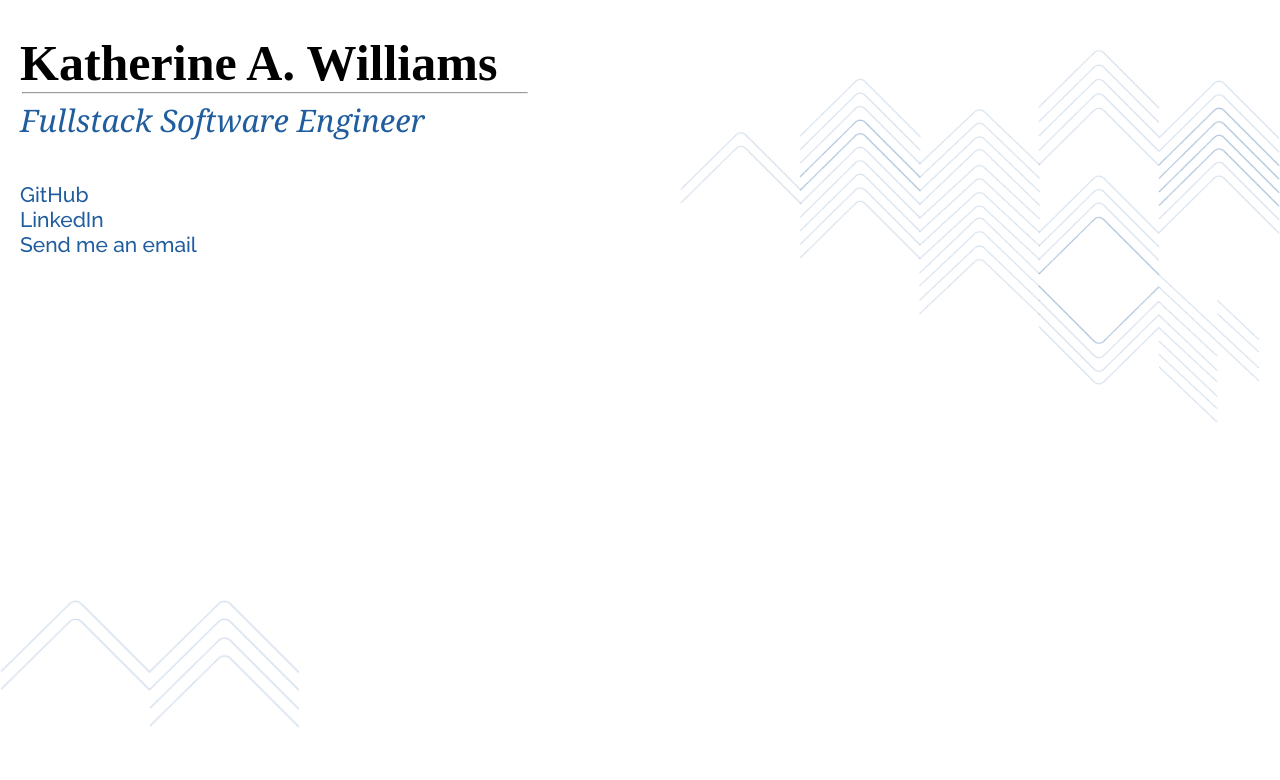
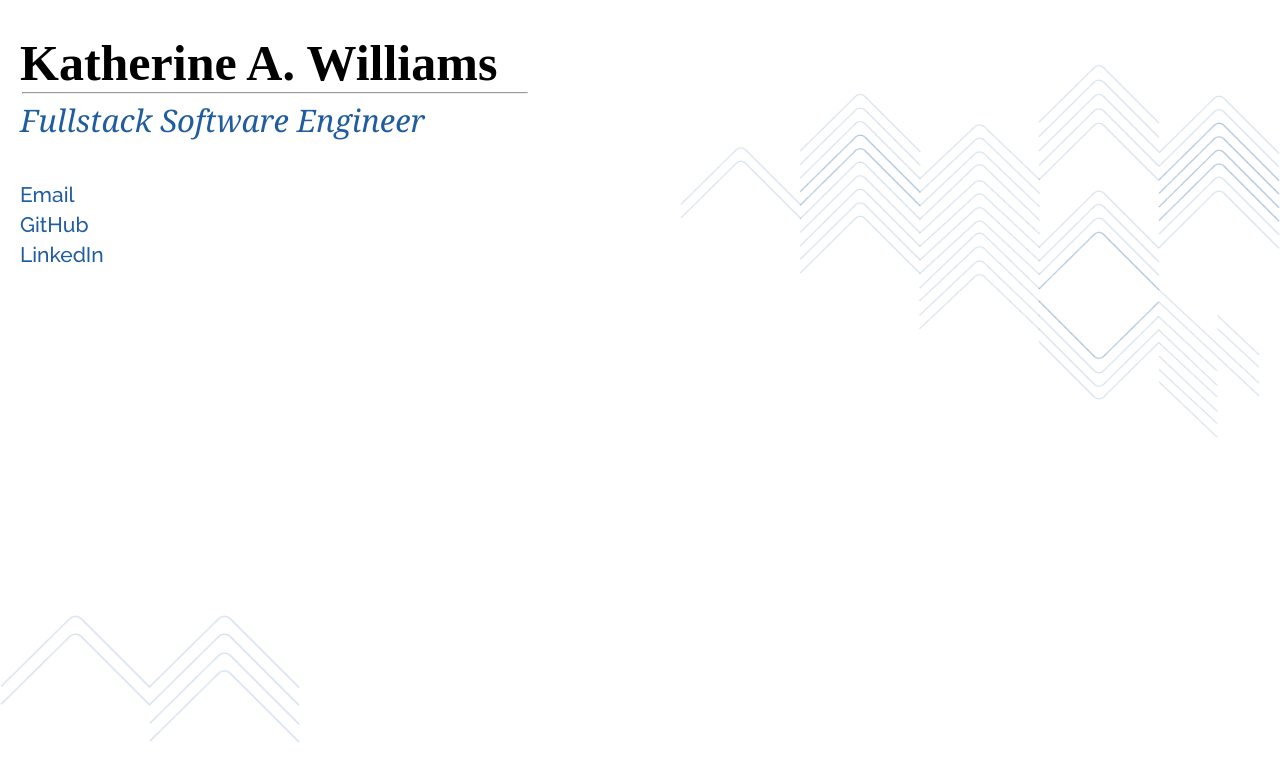
Before and after one commit to kawilliams8/resume-site, a React (Create React App) app: page / in a window 1280 px wide. Shown: the top 780 px of the page. Built offline with nearby package versions, Linux system fonts and the light colour scheme.

Commit message:
Re-order and style contact links

```diff
--- a/src/components/App.css
+++ b/src/components/App.css
@@ -36,6 +36,10 @@ h2 {
   margin-left: -20px;
 }
 
+.contact li {
+  padding-bottom: 5px;
+}
+
 .contact li a {
   color: #205d9e;
   font-family: 'Raleway';
@@ -47,6 +51,11 @@ h2 {
 .contact li a:hover,
 .contact li a:visited {
   color: #205d9e;
+}
+
+.contact li a:active,
+.contact li a:hover {
+  text-decoration: underline;
 }
 
 #largepeaks {
--- a/src/components/App.js
+++ b/src/components/App.js
@@ -12,15 +12,13 @@ function App() {
       </div>
       <ul className="contact">
         <li>
+          <a href="mailto:kawilliams8@gmail.com?subject=Hey, Katie!">Email</a>
+        </li>
+        <li>
           <a href="https://github.com/kawilliams8/">GitHub</a>
         </li>
         <li>
           <a href="https://www.linkedin.com/in/kawilliamsco/">LinkedIn</a>
-        </li>
-        <li>
-          <a href="mailto:kawilliams8@gmail.com?subject=Hey, Katie!">
-            Send me an email
-          </a>
         </li>
       </ul>
       <img
```
